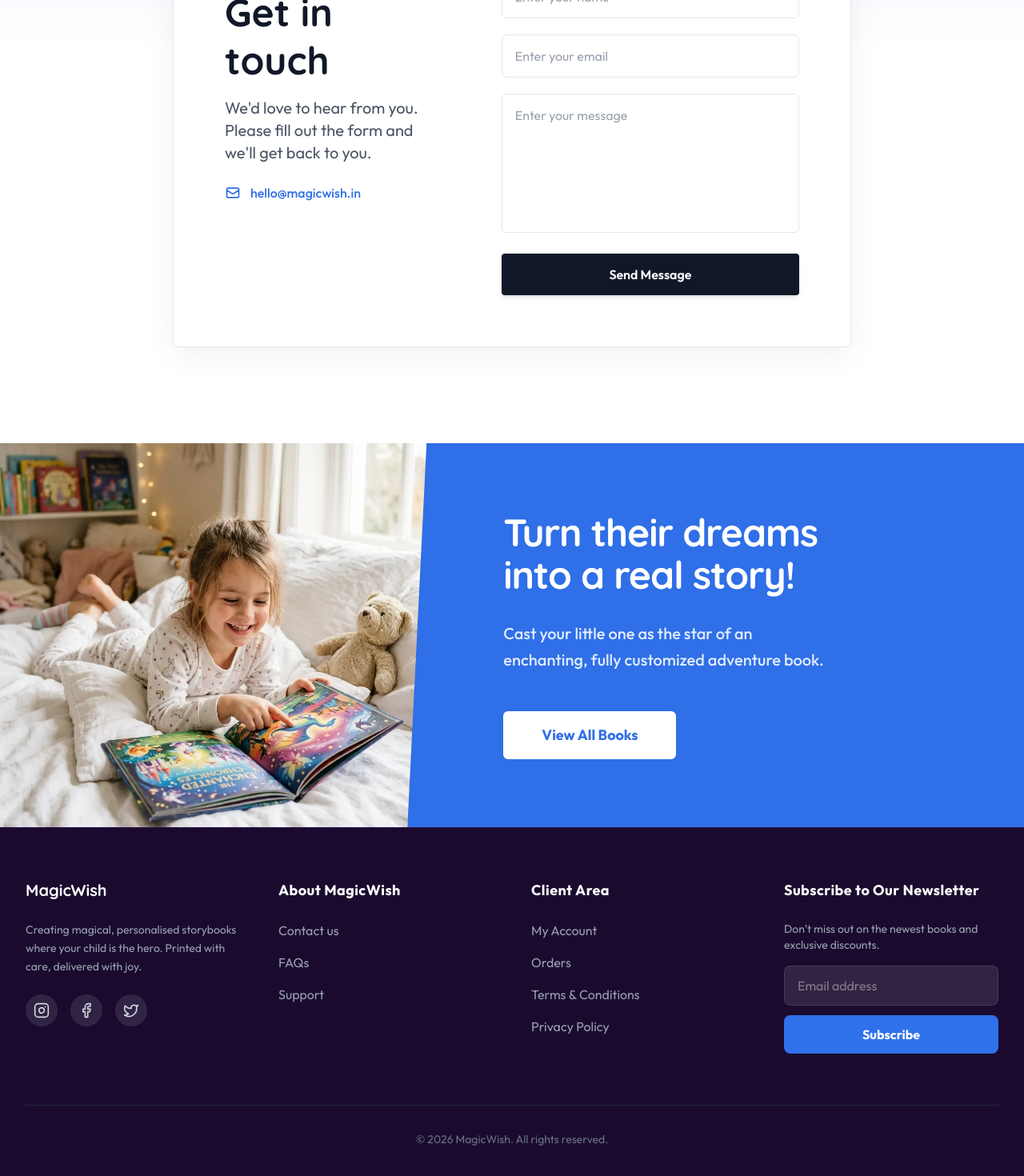
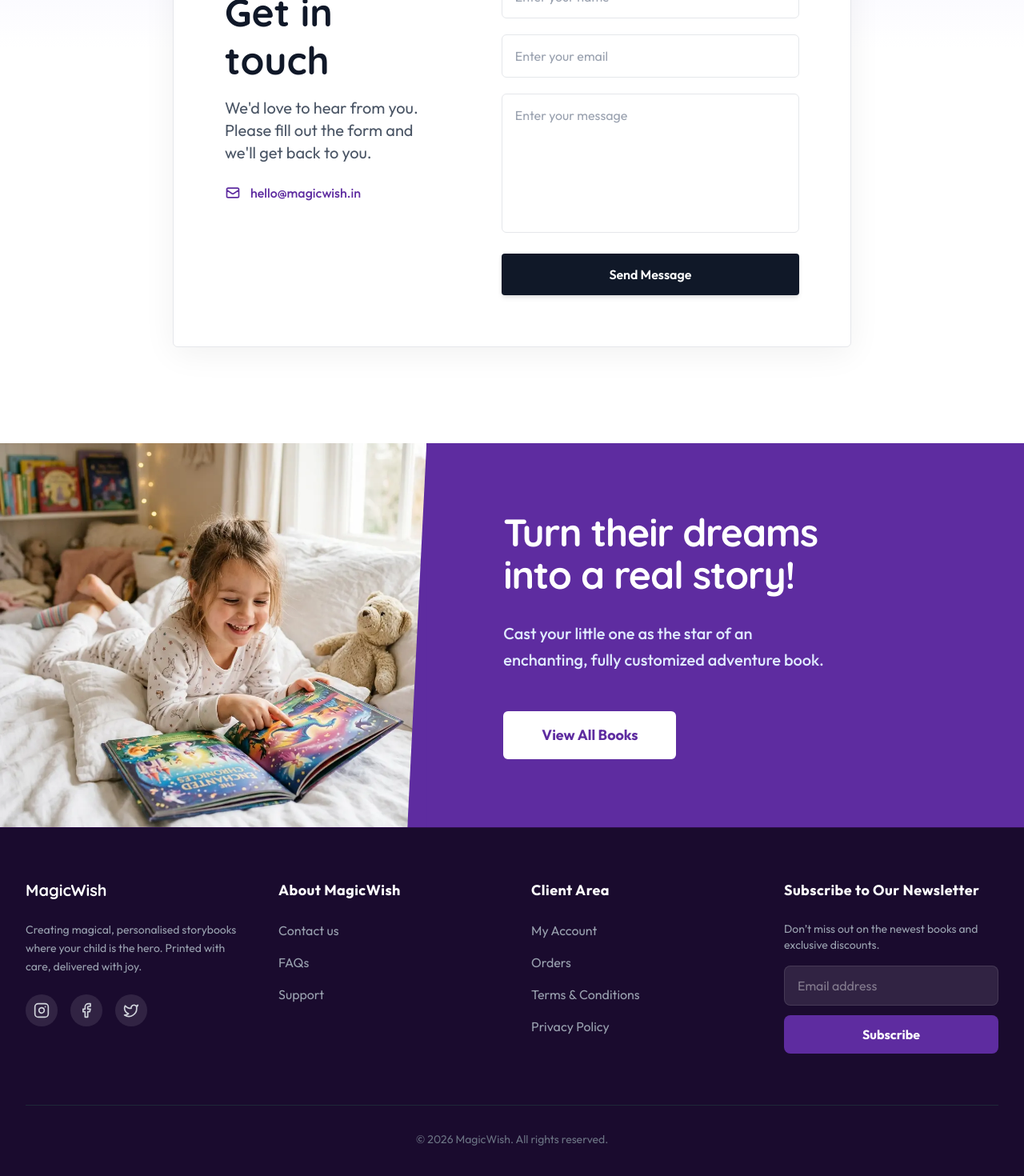
Before and after one commit to bhanudova02/Magic-Wish, a React (Vite) app: page /contact in a window 1280 px wide. Shown: the part 324-1794 px from the top of the page at 80% size. Built offline with nearby package versions, Linux system fonts and the light colour scheme.

Commit message:
style: update primary brand color from blue to purple across the application

```diff
--- a/src/components/BookCard.jsx
+++ b/src/components/BookCard.jsx
@@ -14,7 +14,7 @@ const BookCard = ({
     return (
         <div className="book-card bg-white rounded-lg p-4 border border-purple-100 shadow-[0_8px_30px_rgb(0,0,0,0.04)] flex flex-col h-full relative group">
             {badge && badge.includes('%') && (
-                <div className="absolute top-6 left-6 z-10 bg-[#2e71eb] text-white text-sm font-black px-3 py-1.5 rounded-md shadow-[0_5px_15px_rgba(46,113,235,0.4)] transform -rotate-3 overflow-hidden">
+                <div className="absolute top-6 left-6 z-10 bg-[#5e2ca0] text-white text-sm font-black px-3 py-1.5 rounded-md shadow-[0_5px_15px_rgba(46,113,235,0.4)] transform -rotate-3 overflow-hidden">
                     {badge}
                 </div>
             )}
--- a/src/components/Footer.jsx
+++ b/src/components/Footer.jsx
@@ -29,7 +29,7 @@ export default function Footer() {
                             <a href="#" className="w-10 h-10 rounded-full bg-white/10 flex items-center justify-center hover:bg-purple-600 hover:text-white transition duration-300">
                                 <Instagram className="w-5 h-5" />
                             </a>
-                            <a href="#" className="w-10 h-10 rounded-full bg-white/10 flex items-center justify-center hover:bg-[#2e71eb] hover:text-white transition duration-300">
+                            <a href="#" className="w-10 h-10 rounded-full bg-white/10 flex items-center justify-center hover:bg-[#5e2ca0] hover:text-white transition duration-300">
                                 <Facebook className="w-5 h-5" />
                             </a>
                             <a href="#" className="w-10 h-10 rounded-full bg-white/10 flex items-center justify-center hover:bg-sky-500 hover:text-white transition duration-300">
@@ -64,8 +64,8 @@ export default function Footer() {
                         <h3 className="text-white font-bold text-lg mb-6 tracking-wide">Subscribe to Our Newsletter</h3>
                         <p className="text-gray-400 text-sm mb-4">Don’t miss out on the newest books and exclusive discounts.</p>
                         <form className="flex flex-col gap-3" onSubmit={(e) => e.preventDefault()}>
-                            <input type="email" placeholder="Email address" className="bg-white/10 border border-white/10 outline-none focus:ring-2 focus:ring-[#2e71eb] text-white rounded-lg px-4 py-3 w-full placeholder-white/40" required />
-                            <button type="submit" className="bg-[#2e71eb] hover:bg-[#2f6fe7] text-white px-6 py-3 rounded-lg font-bold transition w-full">
+                            <input type="email" placeholder="Email address" className="bg-white/10 border border-white/10 outline-none focus:ring-2 focus:ring-[#5e2ca0] text-white rounded-lg px-4 py-3 w-full placeholder-white/40" required />
+                            <button type="submit" className="bg-[#5e2ca0] hover:bg-[#5e2ca0] text-white px-6 py-3 rounded-lg font-bold transition w-full">
                                 Subscribe
                             </button>
                         </form>
--- a/src/components/ImaginationBanner.jsx
+++ b/src/components/ImaginationBanner.jsx
@@ -16,11 +16,11 @@ export default function ImaginationBanner() {
                 </div>
 
                 {/* Right side: Content with Indigo Background */}
-                <div className="w-full md:w-7/12 bg-[#2f6fe7] relative flex items-center py-16 px-10 md:px-16 lg:px-24">
+                <div className="w-full md:w-7/12 bg-[#5e2ca0] relative flex items-center py-16 px-10 md:px-16 lg:px-24">
 
                     {/* Clean Slanted Edge (Visible only on Desktop) */}
                     <div className="hidden md:block absolute top-0 bottom-0 left-0 w-6 -translate-x-[99%] overflow-hidden pointer-events-none">
-                        <svg viewBox="0 0 100 100" preserveAspectRatio="none" className="w-full h-full text-[#2f6fe7] fill-current">
+                        <svg viewBox="0 0 100 100" preserveAspectRatio="none" className="w-full h-full text-[#5e2ca0] fill-current">
                             <polygon points="100,0 100,100 0,100" />
                         </svg>
                     </div>
@@ -36,7 +36,7 @@ export default function ImaginationBanner() {
 
                         <Link
                             to="/books"
-                            className="inline-block bg-white text-[#2f6fe7] font-bold text-lg px-12 py-4 rounded-md focus:outline-none focus:ring-4 focus:ring-white/30 hover:bg-gray-50 hover:shadow-xl hover:-translate-y-0.5 transition-all duration-300"
+                            className="inline-block bg-white text-[#5e2ca0] font-bold text-lg px-12 py-4 rounded-md focus:outline-none focus:ring-4 focus:ring-white/30 hover:bg-gray-50 hover:shadow-xl hover:-translate-y-0.5 transition-all duration-300"
                         >
                             View All Books
                         </Link>
--- a/src/index.css
+++ b/src/index.css
@@ -10,7 +10,7 @@
   /* App Core Colors */
   --color-blue-50: #E0EBFF;
   --color-blue-100: #E0EBFF;
-  --color-blue-600: #2f6fe7;
+  --color-blue-600: #5e2ca0;
 
   --color-purple-50: #E2E0FF;
   --color-purple-100: #E2E0FF;
--- a/src/pages/ContactPage.jsx
+++ b/src/pages/ContactPage.jsx
@@ -52,7 +52,7 @@ export default function ContactPage() {
                                         We'd love to hear from you. Please fill out the form and we'll get back to you.
                                     </p>
 
-                                    <div className="flex items-center justify-center md:justify-start gap-3 text-[#2f6fe7] font-medium mt-6">
+                                    <div className="flex items-center justify-center md:justify-start gap-3 text-[#5e2ca0] font-medium mt-6">
                                         <svg className="w-5 h-5 flex-shrink-0" fill="none" viewBox="0 0 24 24" stroke="currentColor">
                                             <path strokeLinecap="round" strokeLinejoin="round" strokeWidth={2} d="M3 8l7.89 5.26a2 2 0 002.22 0L21 8M5 19h14a2 2 0 002-2V7a2 2 0 00-2-2H5a2 2 0 00-2 2v10a2 2 0 002 2z" />
                                         </svg>
--- a/src/pages/PrivacyPage.jsx
+++ b/src/pages/PrivacyPage.jsx
@@ -5,7 +5,7 @@ export default function PrivacyPage() {
     return (
         <div className="min-h-screen bg-gray-50/50">
             {/* Very subtle background pattern */}
-            <div className="absolute inset-0 z-0 opacity-[0.03] pointer-events-none" style={{ backgroundImage: 'radial-gradient(#2f6fe7 1.5px, transparent 1.5px)', backgroundSize: '30px 30px' }}></div>
+            <div className="absolute inset-0 z-0 opacity-[0.03] pointer-events-none" style={{ backgroundImage: 'radial-gradient(#5e2ca0 1.5px, transparent 1.5px)', backgroundSize: '30px 30px' }}></div>
 
             <div className="relative z-10 max-w-4xl mx-auto px-4 sm:px-6 py-16 md:py-24">
                 <div className="bg-white p-8 md:p-12 lg:p-16 rounded-2xl shadow-[0_8px_30px_rgb(0,0,0,0.04)] border border-gray-100">
--- a/src/pages/ProductDetailsPage.jsx
+++ b/src/pages/ProductDetailsPage.jsx
@@ -66,7 +66,7 @@ export default function ProductDetailsPage() {
                         <div className="flex-1 order-1 md:order-2 bg-gray-50 rounded-sm overflow-hidden aspect-square border border-gray-100 shadow-sm relative group">
                              <img src={book.image} alt={book.title} className="w-full h-full object-cover transform transition duration-700 group-hover:scale-105" />
                              {book.badge && (
-                                <div className="absolute top-6 left-6 z-10 bg-[#2e71eb] text-white text-sm font-black px-4 py-2 rounded-sm shadow-lg transform -rotate-3 uppercase tracking-wider">
+                                <div className="absolute top-6 left-6 z-10 bg-[#5e2ca0] text-white text-sm font-black px-4 py-2 rounded-sm shadow-lg transform -rotate-3 uppercase tracking-wider">
                                     {book.badge}
                                 </div>
                              )}
@@ -129,7 +129,7 @@ export default function ProductDetailsPage() {
 
                         {/* CTA Section */}
                         <div className="space-y-6" ref={ctaRef}>
-                            <button className="w-full bg-[#2e71eb] hover:bg-[#2f6fe7] text-white py-5 px-8 rounded-sm font-black text-xl transition-all transform hover:scale-[1.02] shadow-xl shadow-blue-500/20 active:scale-95">
+                            <button className="w-full bg-[#5e2ca0] hover:bg-[#5e2ca0] text-white py-5 px-8 rounded-sm font-black text-xl transition-all transform hover:scale-[1.02] shadow-xl shadow-blue-500/20 active:scale-95">
                                 Personalise my book
                             </button>
 
@@ -171,7 +171,7 @@ export default function ProductDetailsPage() {
 
             {/* Mobile/Tablet Sticky CTA */}
             <div className={`fixed bottom-0 left-0 right-0 p-4 bg-white/80 backdrop-blur-lg border-t border-gray-100 z-[100] lg:hidden transition-all duration-300 transform ${showSticky ? 'translate-y-0 opacity-100' : 'translate-y-full opacity-0'}`}>
-                <button className="w-full bg-[#2e71eb] text-white py-4 rounded-sm font-black text-lg shadow-lg active:scale-95 transition-transform">
+                <button className="w-full bg-[#5e2ca0] text-white py-4 rounded-sm font-black text-lg shadow-lg active:scale-95 transition-transform">
                     Personalise my book
                 </button>
             </div>
--- a/src/pages/SupportPage.jsx
+++ b/src/pages/SupportPage.jsx
@@ -52,7 +52,7 @@ export default function SupportPage() {
                                         Have a question or need assistance? We're always here to help make your experience magical.
                                     </p>
 
-                                    <div className="flex items-center justify-center md:justify-start gap-3 text-[#2f6fe7] font-medium mt-6">
+                                    <div className="flex items-center justify-center md:justify-start gap-3 text-[#5e2ca0] font-medium mt-6">
                                         <svg className="w-5 h-5 flex-shrink-0" fill="none" viewBox="0 0 24 24" stroke="currentColor">
                                             <path strokeLinecap="round" strokeLinejoin="round" strokeWidth={2} d="M3 8l7.89 5.26a2 2 0 002.22 0L21 8M5 19h14a2 2 0 002-2V7a2 2 0 00-2-2H5a2 2 0 00-2 2v10a2 2 0 002 2z" />
                                         </svg>
--- a/src/pages/TermsPage.jsx
+++ b/src/pages/TermsPage.jsx
@@ -5,7 +5,7 @@ export default function TermsPage() {
     return (
         <div className="min-h-screen bg-gray-50/50">
             {/* Very subtle background pattern */}
-            <div className="absolute inset-0 z-0 opacity-[0.03] pointer-events-none" style={{ backgroundImage: 'radial-gradient(#2f6fe7 1.5px, transparent 1.5px)', backgroundSize: '30px 30px' }}></div>
+            <div className="absolute inset-0 z-0 opacity-[0.03] pointer-events-none" style={{ backgroundImage: 'radial-gradient(#5e2ca0 1.5px, transparent 1.5px)', backgroundSize: '30px 30px' }}></div>
 
             <div className="relative z-10 max-w-4xl mx-auto px-4 sm:px-6 py-16 md:py-24">
                 <div className="bg-white p-8 md:p-12 lg:p-16 rounded-2xl shadow-[0_8px_30px_rgb(0,0,0,0.04)] border border-gray-100">
```
